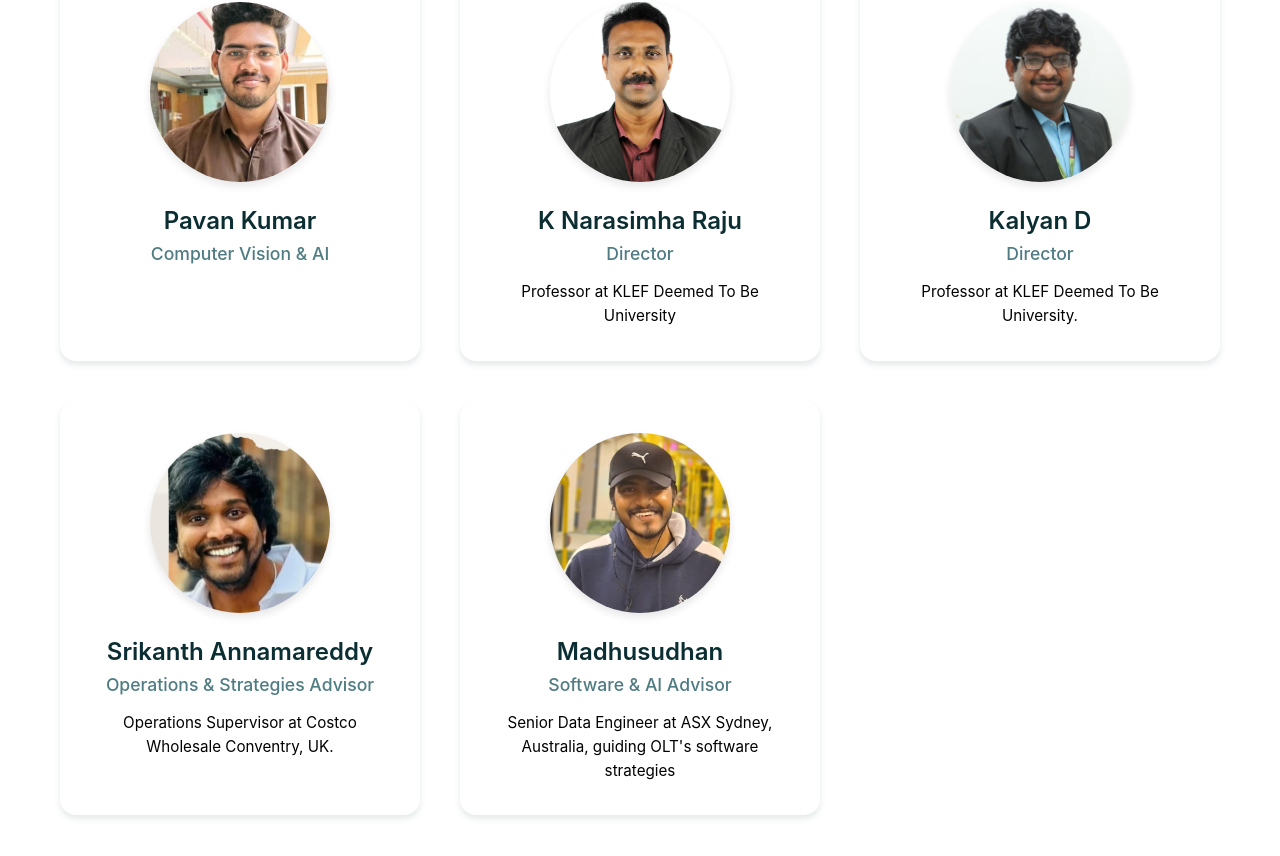
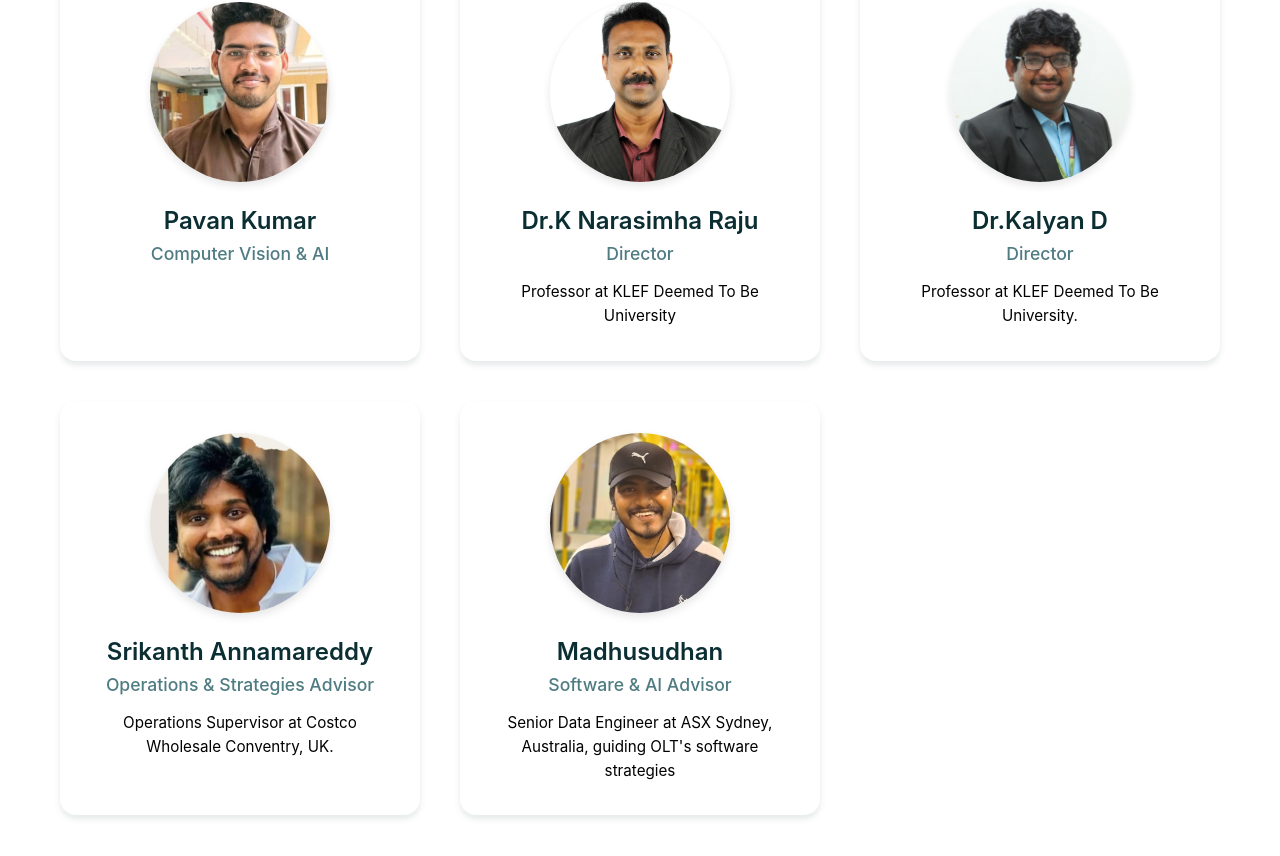
Before and after one commit to HEMANTHKUMAR7429/oltinnovations, a React (Create React App) app: page / in a window 1280 px wide. Shown: the part 3120-3976 px from the top of the page. Built offline with nearby package versions, Linux system fonts and the light colour scheme.

Commit message:
Update Team.js

```diff
--- a/src/components/Team/Team.js
+++ b/src/components/Team/Team.js
@@ -34,14 +34,14 @@ const Team = () => {
       linkedin: 'https://www.linkedin.com/in/a-pavan-kumar-2815b925b/' // Add LinkedIn URL here
     },
     {
-      name: 'K Narasimha Raju',
+      name: 'Dr.K Narasimha Raju',
       role: 'Director',
       description: 'Professor at KLEF Deemed To Be University',
       image: '/images/image-4.jpg',
       linkedin: 'https://www.linkedin.com/in/dr-kuthuri-narasimha-raju/' // Add LinkedIn URL here
     },
     {
-      name: 'Kalyan D',
+      name: 'Dr.Kalyan D',
       role: 'Director',
       description: 'Professor at KLEF Deemed To Be University.',
       image: '/images/image-7.jpg',
```
